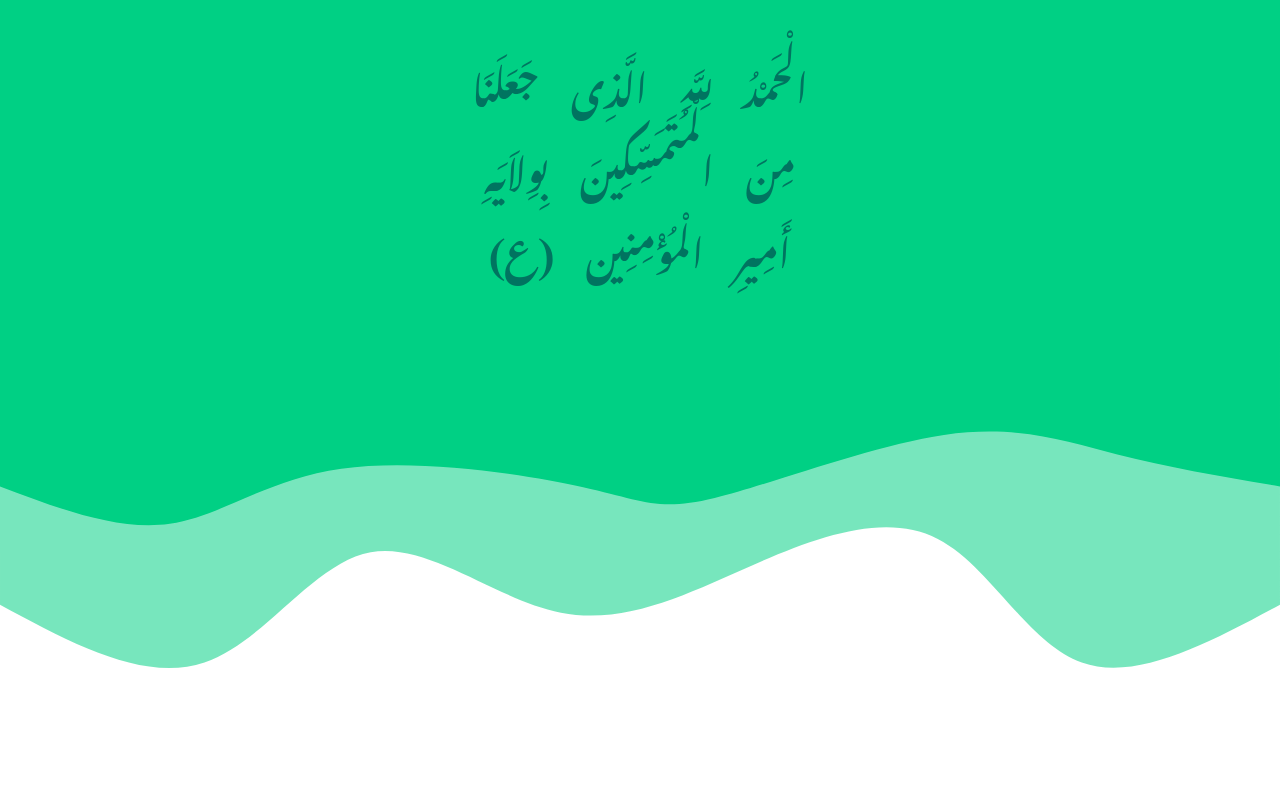
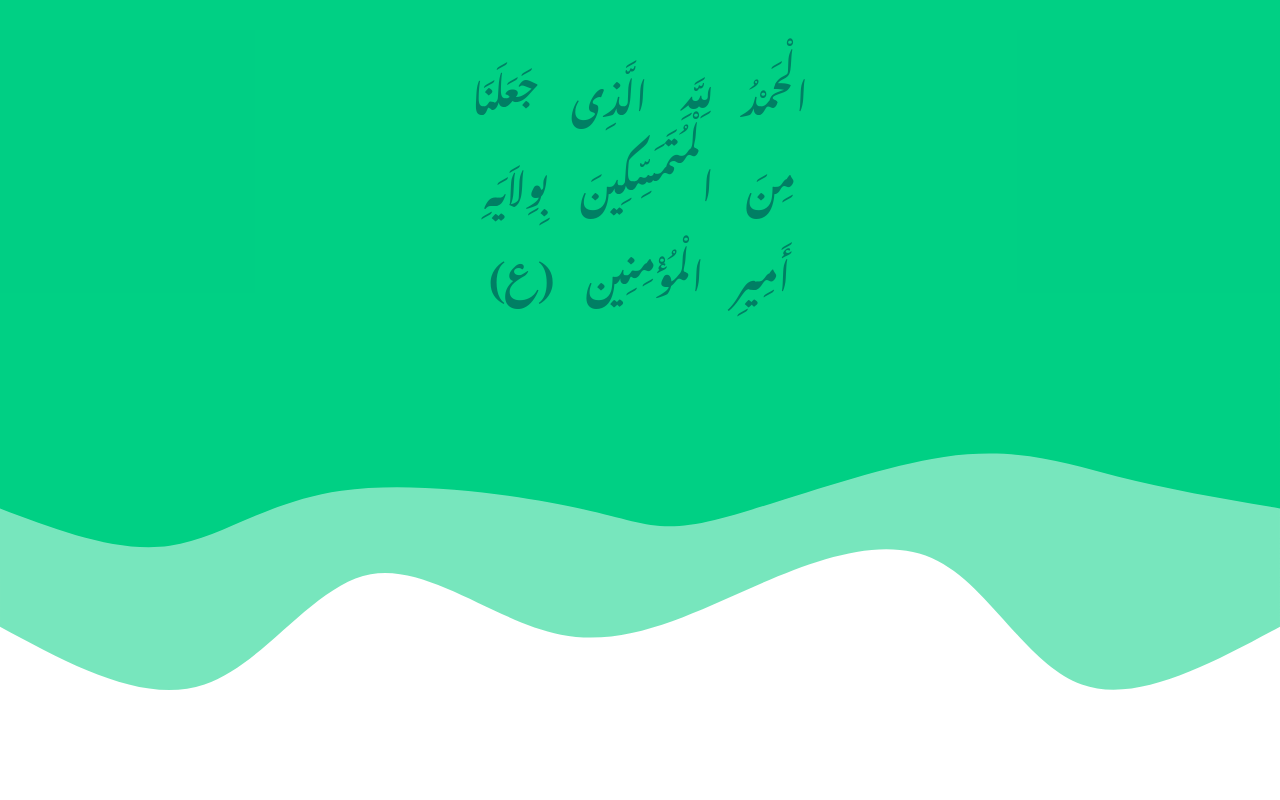
Before and after one commit to pouya-bigdely/Heidar, a plain HTML site: page index.html in a window 1280 px wide. Shown: the top 800 px of the page. Drawn offline with nearby package versions, Linux system fonts and the light colour scheme; a web font is replaced by a local one.

Commit message:
Update index.html

```diff
--- a/index.html
+++ b/index.html
@@ -32,7 +32,7 @@
     <link rel="stylesheet" href="https://cdnjs.cloudflare.com/ajax/libs/font-awesome/4.7.0/css/font-awesome.min.css">
     <link rel="stylesheet" href="https://maxcdn.bootstrapcdn.com/bootstrap/4.5.2/css/bootstrap.min.css">
     <link rel="stylesheet" href="https://use.fontawesome.com/releases/v5.7.0/css/all.css" integrity="sha384-lZN37f5QGtY3VHgisS14W3ExzMWZxybE1SJSEsQp9S+oqd12jhcu+A56Ebc1zFSJ" crossorigin="anonymous">
-    <link rel="stylesheet" href="Style.css">
+    <link rel="stylesheet" href="index.css">
     <link rel="stylesheet" href="./font-awesome-4.7.0/css/font-awesome.css">
 
       <link rel="stylesheet" href="https://maxcdn.bootstrapcdn.com/bootstrap/4.5.2/css/bootstrap.min.css">
```
